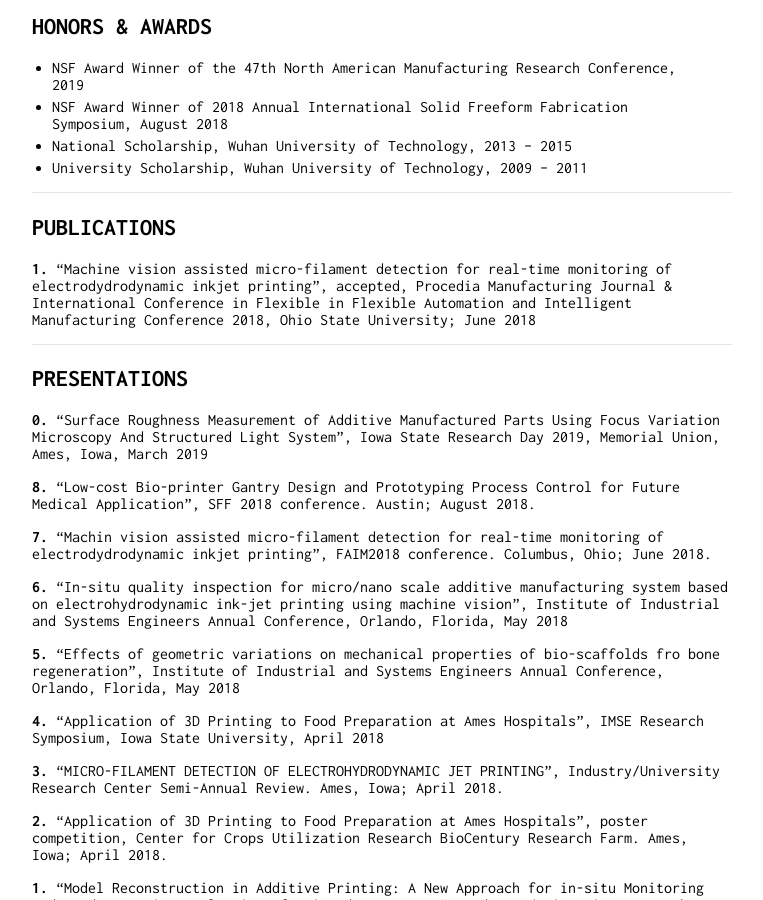
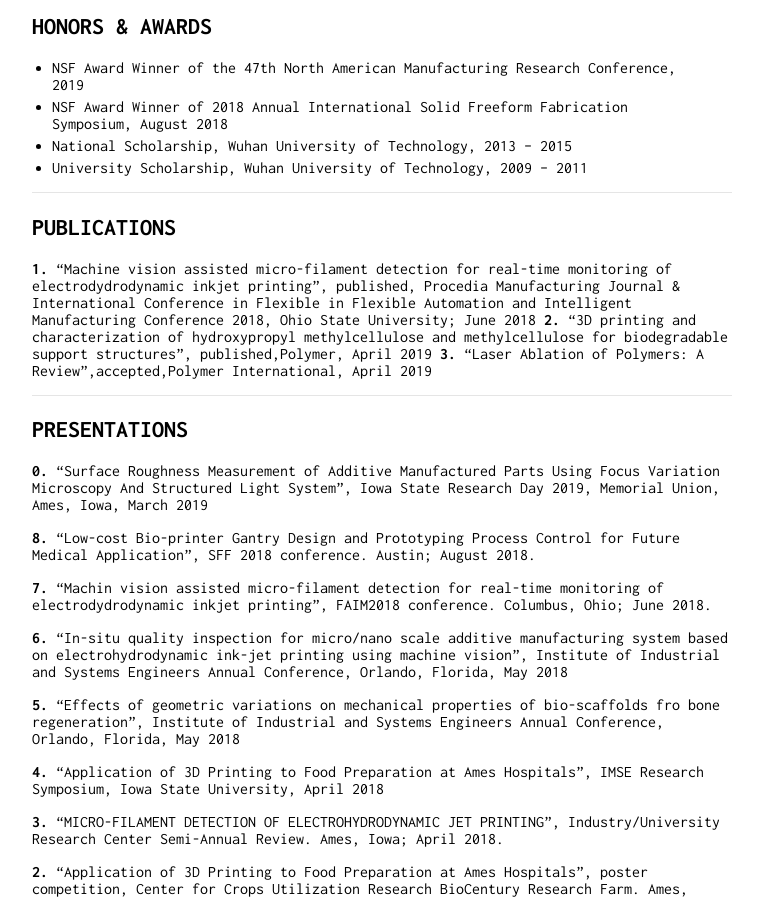
Before and after one commit to zhangxiao2018/zhangxiao2018.github.io, a Jekyll site: the page built from index.md, in a window 1280 px wide and 900 px high, scrolled down 1562 px. Shown: the whole window, without its empty margins (258-1021 px from the left). Built offline with Jekyll 4.4.1, drawn with Linux system fonts in a browser that asks for light colours; our own code applies the rules of GitHub Pages for plain Markdown files.

Commit message:
Update index.md

```diff
--- a/index.md
+++ b/index.md
@@ -76,7 +76,9 @@ Packing and testing wafer, maintain PVD, CVD, photoresist coater/decoater machin
 
 - - -
 ## PUBLICATIONS
-**1.** “Machine vision assisted micro-filament detection for real-time monitoring of electrodydrodynamic inkjet printing”, accepted, Procedia Manufacturing Journal & International Conference in Flexible in Flexible Automation and Intelligent Manufacturing Conference 2018, Ohio State University; June 2018
+**1.** “Machine vision assisted micro-filament detection for real-time monitoring of electrodydrodynamic inkjet printing”, published, Procedia Manufacturing Journal & International Conference in Flexible in Flexible Automation and Intelligent Manufacturing Conference 2018, Ohio State University; June 2018
+**2.** “3D printing and characterization of hydroxypropyl methylcellulose and methylcellulose for biodegradable support structures", published,Polymer, April 2019
+**3.** “Laser Ablation of Polymers: A Review",accepted,Polymer International, April 2019
 
 - - -
 ## PRESENTATIONS
```
